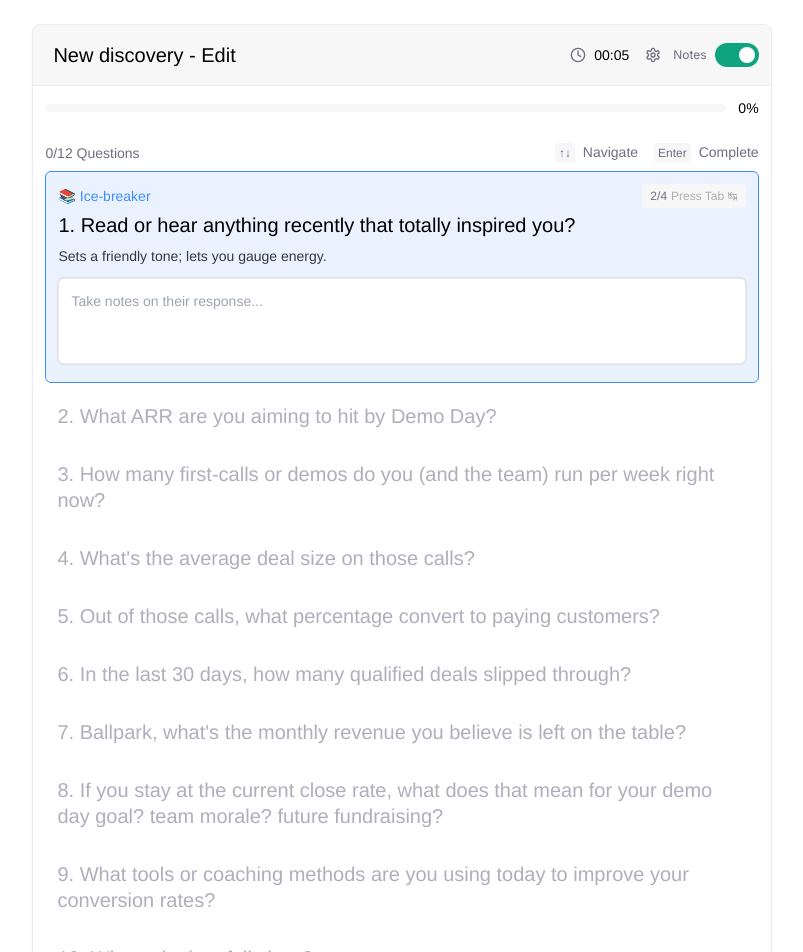
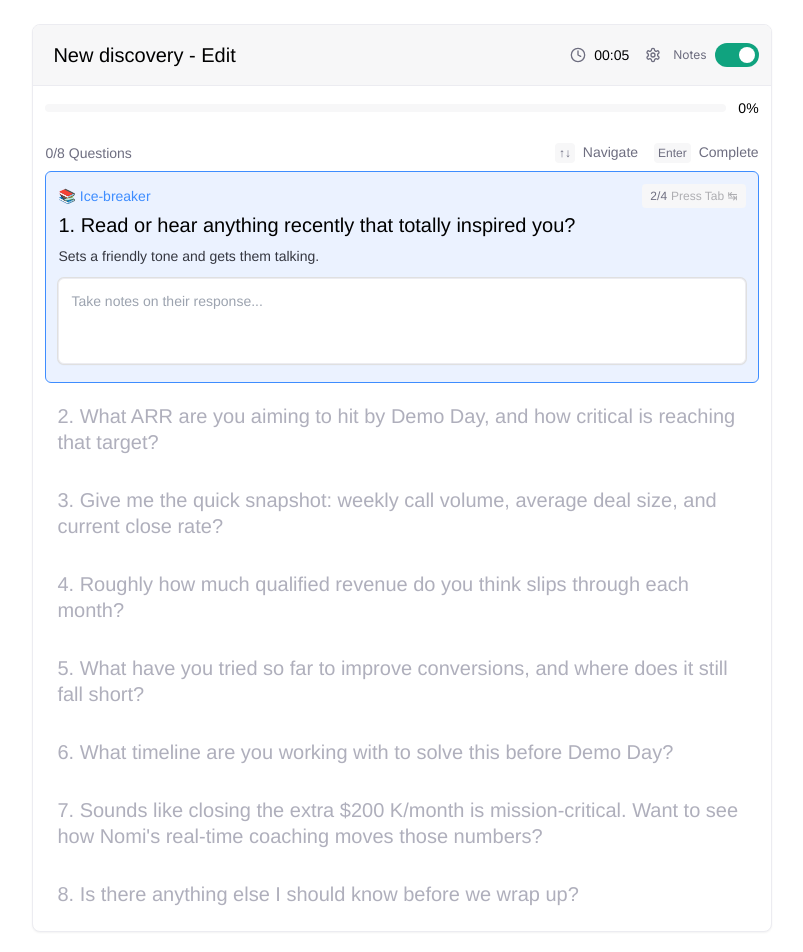
Before and after one commit to ethan0905/discovery-questions, a Next.js app: page / in a window 1280 px wide. Shown: the top 952 px of the page, without its empty margins (238-1041 px from the left). Built offline with nearby package versions, Linux system fonts and the light colour scheme.

Commit message:
reworked on the full discovery call plan- now asking 6 questions + 1 demo + 1 closing

```diff
--- a/discovery-copilot.tsx
+++ b/discovery-copilot.tsx
@@ -16,50 +16,24 @@ const defaultQuestionData = [
     title: "Ice‑breaker",
   },
   {
-    question: "What ARR are you aiming to hit by Demo Day?",
-    emoji: "🤩🌌",
-    title: "Demo day dream goal",
+    question: "What ARR are you aiming to hit by Demo Day, and how critical is reaching that target?",
+    emoji: "🎯",
+    title: "Demo Day dream Goal & Urgency",
   },
   {
-    question: "How many first‑calls or demos do you (and the team) run per week right now?",
+    question: "Give me the quick snapshot: weekly call volume, average deal size, and current close rate?",
     emoji: "📸",
-    title: "Pipeline snapshot 1/2",
+    title: "Pipeline & Conversion",
   },
   {
-    question: "What's the average deal size on those calls?",
-    emoji: "📸",
-    title: "Pipeline snapshot 2/2",
+    question: "Roughly how much qualified revenue do you think slips through each month?",
+    emoji: "💸",
+    title: "Revenue Leakage",
   },
   {
-    question: "Out of those calls, what percentage convert to paying customers?",
-    emoji: "🔄",
-    title: "Current conversion",
-  },
-  {
-    question: "In the last 30 days, how many qualified deals slipped through?",
-    emoji: "😈",
-    title: "Revenue leakage 1/2",
-  },
-  {
-    question: "Ballpark, what's the monthly revenue you believe is left on the table?",
-    emoji: "😈",
-    title: "Revenue leakage 2/2",
-  },
-  {
-    question:
-      "If you stay at the current close rate, what does that mean for your demo day goal? team morale? future fundraising?",
-    emoji: "❗️",
-    title: "Impact & Urgency",
-  },
-  {
-    question: "What tools or coaching methods are you using today to improve your conversion rates?",
-    emoji: "✅",
-    title: "Existing Solutions? 1/2",
-  },
-  {
-    question: "Where do they fall short?",
-    emoji: "✅",
-    title: "Existing Solutions? 2/2",
+    question: "What have you tried so far to improve conversions, and where does it still fall short?",
+    emoji: "🛠️✅",
+    title: "Current Efforts & Gaps",
   },
   {
     question: "What timeline are you working with to solve this before Demo Day?",
@@ -68,9 +42,14 @@ const defaultQuestionData = [
   },
   {
     question:
-      "Sounds like closing the extra $XXX K/month is mission‑critical and time‑boxed to Demo Day. Do you want to see how Nomi delivers realtime coaching that moves those numbers?",
+      "Sounds like closing the extra $200 K/month is mission‑critical. Want to see how Nomi's real‑time coaching moves those numbers?",
     emoji: "📟",
     title: "Transition to Demo",
+  },
+  {
+    question: "Is there anything else I should know before we wrap up?",
+    emoji: "💬",
+    title: "Closing",
   },
 ]
 
@@ -283,15 +262,23 @@ export default function DiscoveryCopilot() {
   // Get explanation text based on question index
   const getExplanationText = (index: number) => {
     if (index === 0) {
-      return "Sets a friendly tone; lets you gauge energy."
+      return "Sets a friendly tone and gets them talking."
+    } else if (index === 1) {
+      return "Gets them to share their dream goal, and make them feel the urgency."
+    } else if (index === 2) {
+      return "Gets data to work with."
+    } else if (index === 3) {
+      return "Gets them to say the pain out loud."
+    } else if (index === 4) {
+      return "Understand if they're already doing something."
+    } else if (index === 5) {
+      return "Find ways to make it urgent to them and move fast."
+    } else if (index === 6) {
+      return "Transition to Demo and show them the value."
     } else if (index === 7) {
-      return "Gets them to say the pain out loud."
-    } else if (index === 11) {
-      return "Transition to showing how your solution addresses their specific needs."
-    } else if (index < 7) {
-      return "Gather quantitative data about their current situation."
+      return "Get them to commit to the next step."
     } else {
-      return "Understand their current approach and timeline constraints."
+      return "Listen carefully and take notes on their response."
     }
   }
 
--- a/refined-pdf-export-page.tsx
+++ b/refined-pdf-export-page.tsx
@@ -78,50 +78,24 @@ export default function RefinedPDFExportPage({
       title: "Ice‑breaker",
     },
     {
-      question: "What ARR are you aiming to hit by Demo Day?",
-      emoji: "🤩🌌",
-      title: "Demo day dream goal",
+      question: "What ARR are you aiming to hit by Demo Day, and how critical is reaching that target?",
+      emoji: "🎯",
+      title: "Demo Day dream Goal & Urgency",
     },
     {
-      question: "How many first‑calls or demos do you (and the team) run per week right now?",
+      question: "Give me the quick snapshot: weekly call volume, average deal size, and current close rate?",
       emoji: "📸",
-      title: "Pipeline snapshot 1/2",
+      title: "Pipeline & Conversion",
     },
     {
-      question: "What's the average deal size on those calls?",
-      emoji: "📸",
-      title: "Pipeline snapshot 2/2",
+      question: "Roughly how much qualified revenue do you think slips through each month?",
+      emoji: "💸",
+      title: "Revenue Leakage",
     },
     {
-      question: "Out of those calls, what percentage convert to paying customers?",
-      emoji: "🔄",
-      title: "Current conversion",
-    },
-    {
-      question: "In the last 30 days, how many qualified deals slipped through?",
-      emoji: "😈",
-      title: "Revenue leakage 1/2",
-    },
-    {
-      question: "Ballpark, what's the monthly revenue you believe is left on the table?",
-      emoji: "😈",
-      title: "Revenue leakage 2/2",
-    },
-    {
-      question:
-        "If you stay at the current close rate, what does that mean for your demo day goal? team morale? future fundraising?",
-      emoji: "❗️",
-      title: "Impact & Urgency",
-    },
-    {
-      question: "What tools or coaching methods are you using today to improve your conversion rates?",
-      emoji: "✅",
-      title: "Existing Solutions? 1/2",
-    },
-    {
-      question: "Where do they fall short?",
-      emoji: "✅",
-      title: "Existing Solutions? 2/2",
+      question: "What have you tried so far to improve conversions, and where does it still fall short?",
+      emoji: "🛠️✅",
+      title: "Current Efforts & Gaps",
     },
     {
       question: "What timeline are you working with to solve this before Demo Day?",
@@ -130,9 +104,14 @@ export default function RefinedPDFExportPage({
     },
     {
       question:
-        "Sounds like closing the extra $XXX K/month is mission‑critical and time‑boxed to Demo Day. Do you want to see how Nomi delivers realtime coaching that moves those numbers?",
+        "Sounds like closing the extra $200 K/month is mission‑critical. Want to see how Nomi's real‑time coaching moves those numbers?",
       emoji: "📟",
       title: "Transition to Demo",
+    },
+    {
+      question: "Is there anything else I should know before we wrap up?",
+      emoji: "💬",
+      title: "Closing",
     },
   ]
 
```
Also changed, not shown: 2 other files (tests, documents, lock files or other folders).
